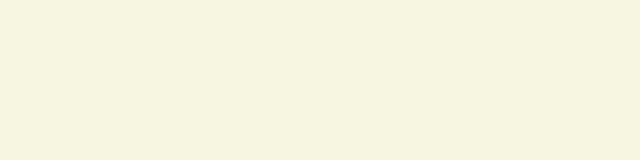
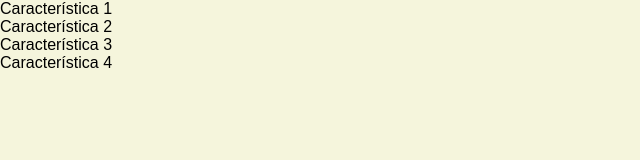
Before and after one commit to DevGragy/ModuloUnoC4, a plain HTML site: page index.html in a window 1280 px wide. Shown: the whole page, without its empty margins (0-640 px from the left). Drawn offline with Linux system fonts and the light colour scheme.

Commit message:
Inicio de Features

```diff
--- a/index.html
+++ b/index.html
@@ -89,5 +89,12 @@
             <div class="item4">Right</div>
             <div class="item5">Footer</div>
         </div> -->
+
+        <section class="features">
+            <article>Característica 1</article>
+            <article>Característica 2</article>
+            <article>Característica 3</article>
+            <article>Característica 4</article>
+        </section>
     </body>
 </html>
```
Also changed, not shown: css/styles.css (+9 -2 lines).
